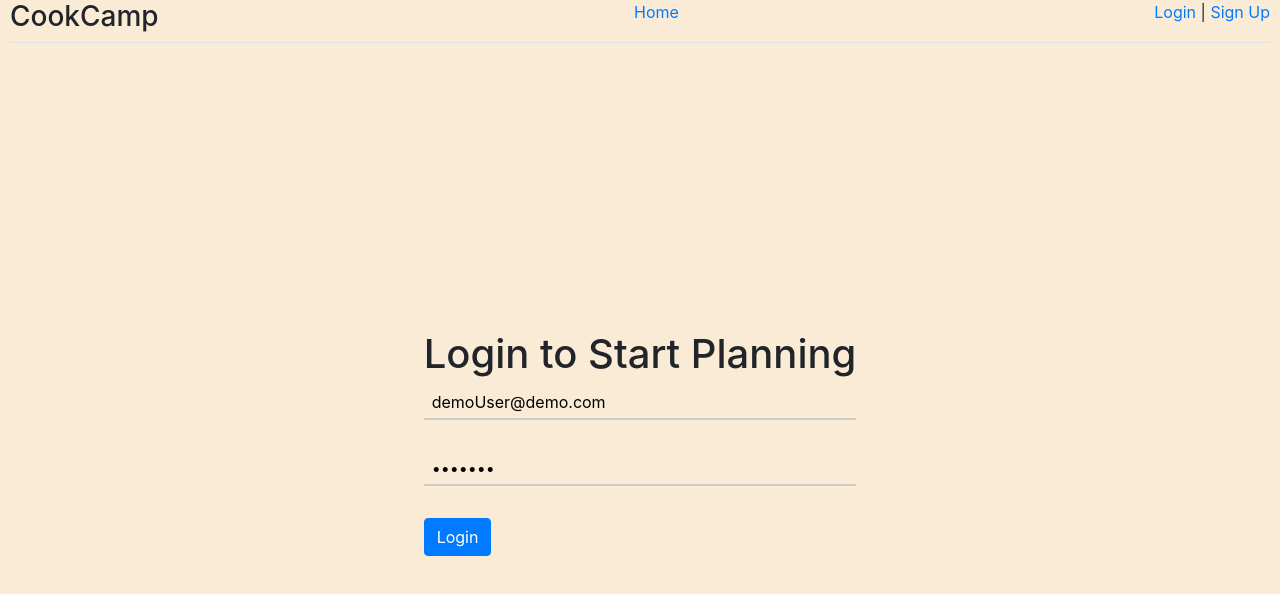
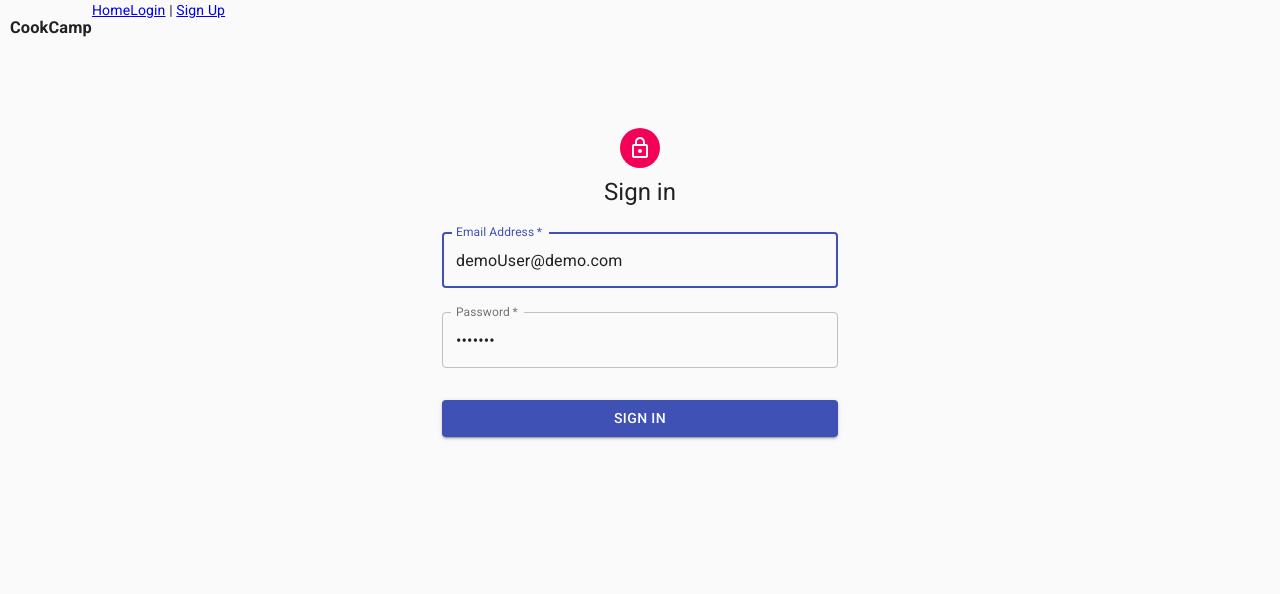
Before and after one commit to alanli011/CookCampFrontEnd, a React (Create React App) app: page /login in a window 1280 px wide. Shown: the top 594 px of the page. Built offline with nearby package versions, Linux system fonts and the light colour scheme; no server answers.

Commit message:
install material ui and updated login component with material ui

```diff
--- a/public/index.html
+++ b/public/index.html
@@ -4,8 +4,8 @@
 <head>
   <meta charset="utf-8" />
   <title>CookCamp</title>
-  <link href="https://stackpath.bootstrapcdn.com/bootstrap/4.4.1/css/bootstrap.min.css" rel="stylesheet"
-    integrity="sha384-Vkoo8x4CGsO3+Hhxv8T/Q5PaXtkKtu6ug5TOeNV6gBiFeWPGFN9MuhOf23Q9Ifjh" crossorigin="anonymous">
+  <link rel="stylesheet" href="https://fonts.googleapis.com/icon?family=Material+Icons" />
+  <link rel="stylesheet" href="https://fonts.googleapis.com/css?family=Roboto:300,400,500,700&display=swap" />
 </head>
 
 <body>
--- a/src/Login.js
+++ b/src/Login.js
@@ -2,6 +2,18 @@
 import { Redirect } from 'react-router-dom';
 import { baseUrl } from './config';
 import CookContext from './CookContext';
+
+import Avatar from '@material-ui/core/Avatar';
+import Button from '@material-ui/core/Button';
+import CssBaseline from '@material-ui/core/CssBaseline';
+import TextField from '@material-ui/core/TextField';
+// import Link from '@material-ui/core/Link';
+// import Grid from '@material-ui/core/Grid';
+// import Box from '@material-ui/core/Box';
+import LockOutlinedIcon from '@material-ui/icons/LockOutlined';
+import Typography from '@material-ui/core/Typography';
+import { makeStyles } from '@material-ui/core/styles';
+import Container from '@material-ui/core/Container';
 
 const Login = () => {
 	const { login, authToken } = useContext(CookContext);
@@ -38,6 +50,28 @@
 		setPassword(e.target.value);
 	};
 
+	const useStyles = makeStyles((theme) => ({
+		paper: {
+			marginTop: theme.spacing(8),
+			display: 'flex',
+			flexDirection: 'column',
+			alignItems: 'center'
+		},
+		avatar: {
+			margin: theme.spacing(1),
+			backgroundColor: theme.palette.secondary.main
+		},
+		form: {
+			width: '100%', // Fix IE 11 issue.
+			marginTop: theme.spacing(1)
+		},
+		submit: {
+			margin: theme.spacing(3, 0, 2)
+		}
+	}));
+
+	const classes = useStyles();
+
 	if (loggedIn) {
 		return <Redirect to="/" />;
 	}
@@ -47,32 +81,74 @@
 	}
 
 	return (
-		<main>
-			<div className="login-panel center middle">
-				<div>
-					<h1>Login to Start Planning</h1>
-					<form onSubmit={handleSubmit}>
-						<input
-							className="login"
-							type="email"
-							placeholder="Email"
+		// <main>
+		// 	<div className="login-panel center middle">
+		// 		<div>
+		// 			<h1>Login to Start Planning</h1>
+		// 			<form onSubmit={handleSubmit}>
+		// 				<input
+		// 					className="login"
+		// 					type="email"
+		// 					placeholder="Email"
+		// 					value={email}
+		// 					onChange={updateEmail}
+		// 				/>
+		// 				<input
+		// 					className="login"
+		// 					type="password"
+		// 					placeholder="Password"
+		// 					value={password}
+		// 					onChange={updatePassword}
+		// 				/>
+		// 				<Button variant="contained" color="primary" type="submit">
+		// 					Login
+		// 				</Button>
+		// 			</form>
+		// 		</div>
+		// 	</div>
+		// </main>
+		<Container component="main" maxWidth="xs">
+			<CssBaseline />
+			<div className={classes.paper}>
+				<Avatar className={classes.avatar}>
+					<LockOutlinedIcon />
+				</Avatar>
+				<Typography component="h1" variant="h5">
+					Sign in
+				</Typography>
+				<form className={classes.form} noValidate onSubmit={handleSubmit}>
+					<TextField
+						variant="outlined"
+						margin="normal"
+						required
+						fullWidth
+						id="email"
+						label="Email Address"
+						name="email"
+						autoComplete="email"
+						autoFocus
+						onChange={updateEmail}
 						value={email}
-							onChange={updateEmail}
 					/>
-						<input
-							className="login"
+					<TextField
+						variant="outlined"
+						margin="normal"
+						required
+						fullWidth
+						name="password"
+						label="Password"
 						type="password"
-							placeholder="Password"
+						id="password"
+						autoComplete="current-password"
 						value={password}
 						onChange={updatePassword}
 					/>
-						<button className="btn btn-primary" type="submit">
-							Login
-						</button>
+					<Button type="submit" fullWidth variant="contained" color="primary" className={classes.submit}>
+						Sign In
+					</Button>
 				</form>
 			</div>
-			</div>
-		</main>
+		</Container>
 	);
 };
 
--- a/src/index.css
+++ b/src/index.css
@@ -6,10 +6,6 @@
 
 form {
 	flex: 0 0 400px;
-}
-
-body {
-	background-color: antiquewhite;
 }
 
 input.login {
```
Also changed, not shown: package.json (+4 -12 lines), 1 other file (tests, documents, lock files or other folders). Lines whose indentation alone changed are shown as unchanged.
